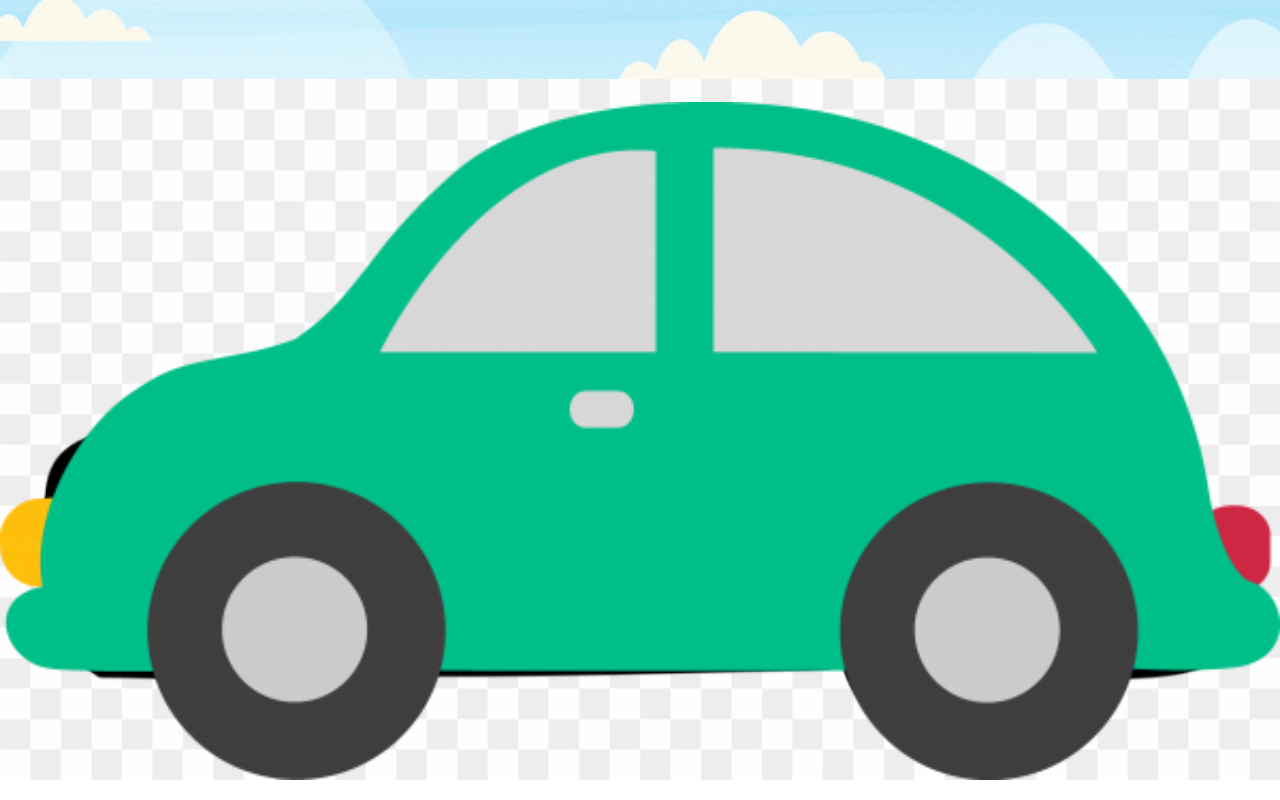
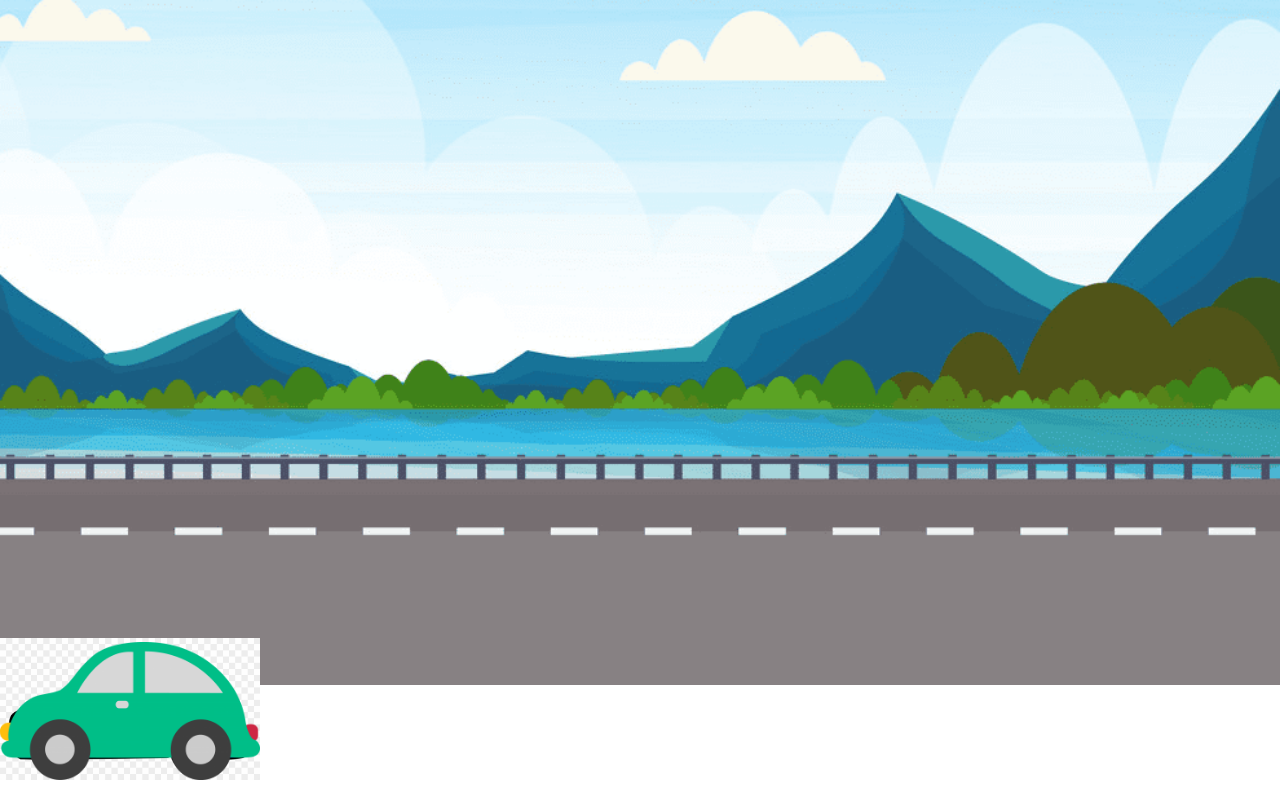
Before and after one commit to tgelashvili/Lesson7, a plain HTML site: page index.html in a window 1280 px wide. Drawn offline with Linux system fonts and the light colour scheme.

Commit message:
background margin/width

```diff
--- a/styles/styles.css
+++ b/styles/styles.css
@@ -15,6 +15,12 @@
 	background-size: cover;*/
 }
 .background{
+	margin: 0 auto;
+}
+
+.object img{
+	position: absolute;
+	max-width: 260px;
 	width: 100%;
 
 
```
